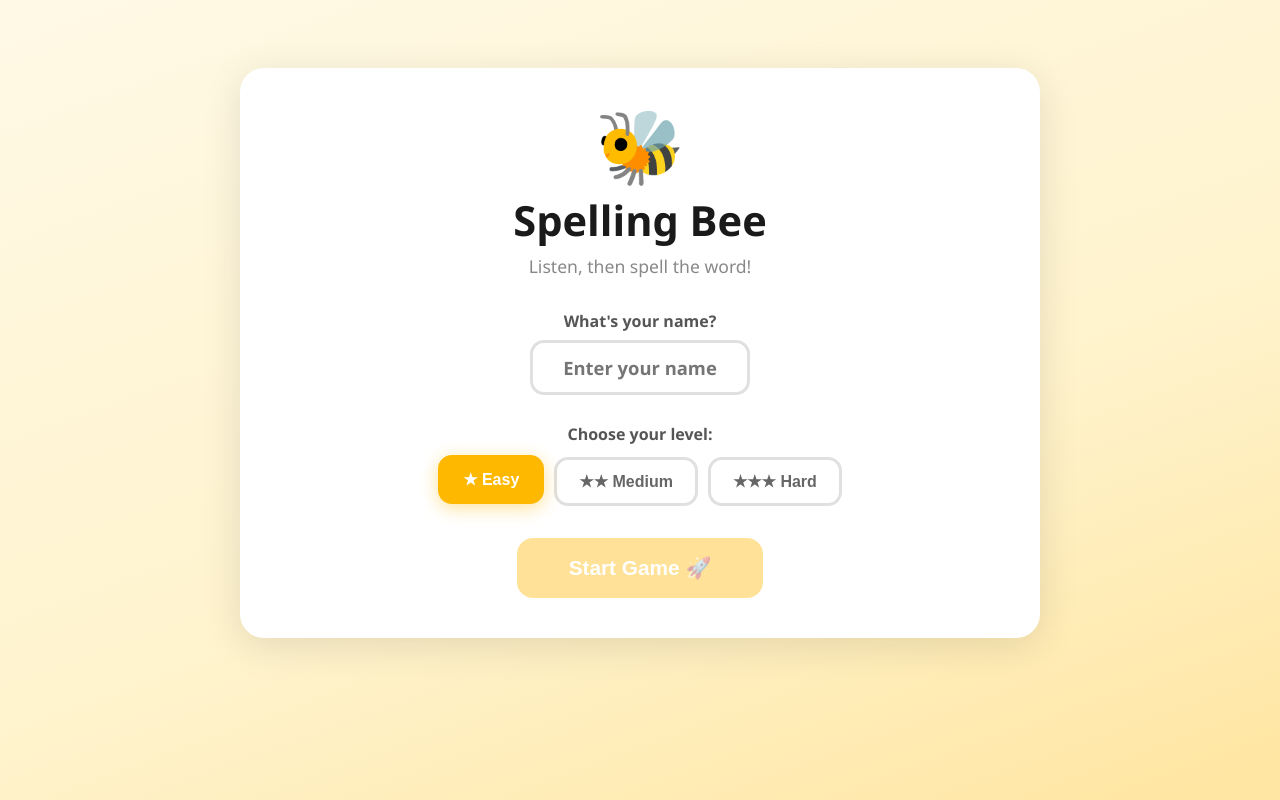
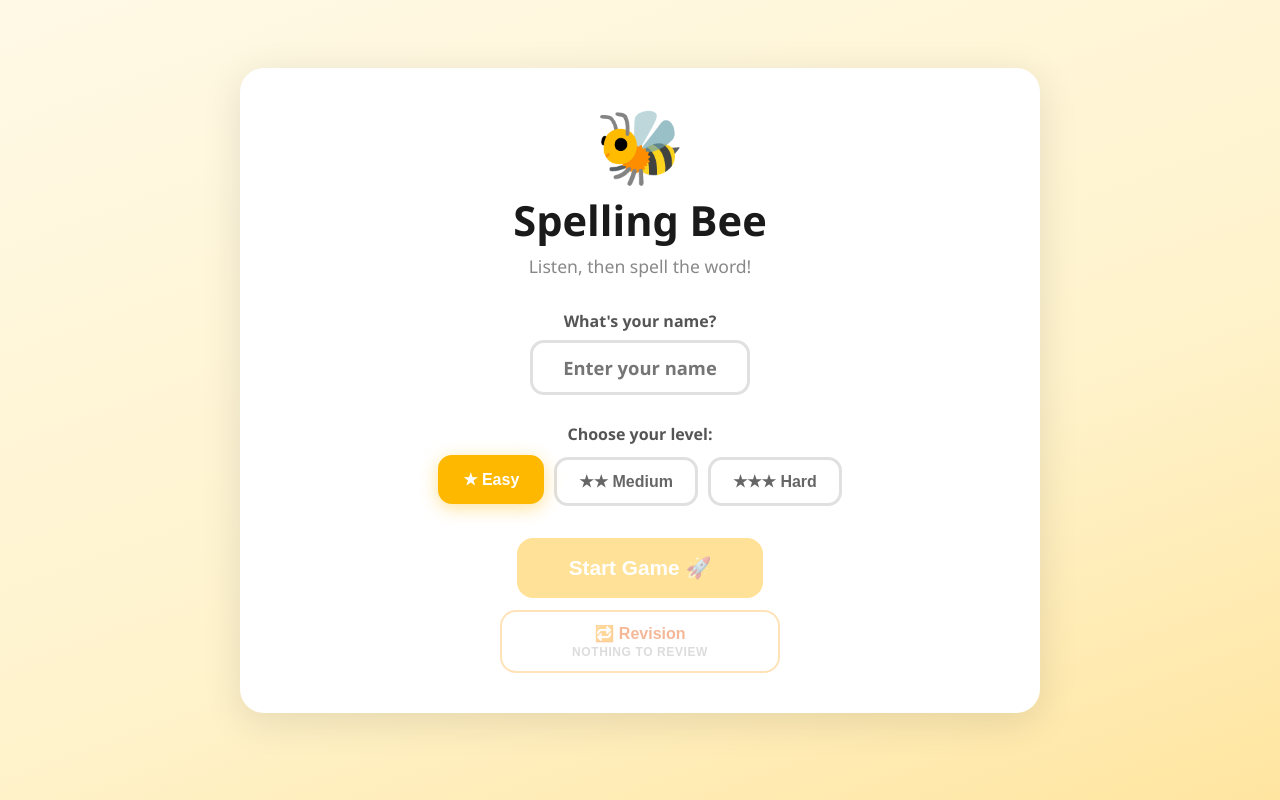
Before and after one commit to GlenKelley/SpellingBee, a React (Vite) app: page / in a window 1280 px wide. Built offline with nearby package versions, Linux system fonts and the light colour scheme.

Commit message:
Updated results page

```diff
--- a/src/App.css
+++ b/src/App.css
@@ -482,6 +482,83 @@ h2 {
   box-shadow: none;
 }
 
+/* ── Start buttons (normal + revision) ── */
+.start-buttons {
+  display: flex;
+  flex-direction: column;
+  align-items: center;
+  gap: 12px;
+  width: 100%;
+}
+
+.btn-revision-start {
+  display: flex;
+  flex-direction: column;
+  align-items: center;
+  gap: 2px;
+  background: #fff;
+  color: #e65100;
+  border: 2px solid #ffb74d;
+  border-radius: 16px;
+  padding: 12px 36px;
+  font-size: 1rem;
+  font-weight: 800;
+  cursor: pointer;
+  transition: all 0.18s;
+  width: 100%;
+  max-width: 280px;
+}
+
+.btn-revision-start:hover:not(:disabled) {
+  background: #fff3e0;
+  border-color: #e65100;
+  transform: translateY(-2px);
+}
+
+.btn-revision-start:disabled {
+  opacity: 0.4;
+  cursor: not-allowed;
+}
+
+.revision-count {
+  font-size: 0.75rem;
+  font-weight: 700;
+  color: #aaa;
+  text-transform: uppercase;
+  letter-spacing: 0.05em;
+}
+
+.btn-revision-start:not(:disabled) .revision-count {
+  color: #e65100;
+}
+
+/* ── Revision badge in game header ── */
+.header-center {
+  display: flex;
+  align-items: center;
+  gap: 8px;
+}
+
+.revision-badge {
+  background: #fff3e0;
+  color: #e65100;
+  border: 1.5px solid #ffb74d;
+  border-radius: 99px;
+  padding: 3px 10px;
+  font-size: 0.72rem;
+  font-weight: 800;
+  text-transform: uppercase;
+  letter-spacing: 0.06em;
+}
+
+/* ── Revision cleared message on complete screen ── */
+.revision-cleared {
+  font-size: 1rem;
+  font-weight: 700;
+  color: #4caf50;
+  margin: 0 0 12px;
+}
+
 /* ── Score group (score + level stats) ── */
 .score-group {
   display: flex;
--- a/src/App.jsx
+++ b/src/App.jsx
@@ -34,6 +34,11 @@ function recordResult(name, word, correct) {
 
 function getUserStats(name) {
   return name ? (loadStats()[name] || {}) : {}
+}
+
+// Returns only words where lastResult === 'incorrect', shuffled
+function buildRevisionQueue(level, userStats) {
+  return shuffle(WORD_LISTS[level].filter(w => userStats[w]?.lastResult === 'incorrect'))
 }
 
 // Returns words ordered: unanswered → last incorrect → last correct (each tier shuffled)
@@ -92,6 +97,7 @@ function Stars({ score, total }) {
 export default function App() {
   const [screen, setScreen]           = useState('welcome')
   const [level, setLevel]             = useState('easy')
+  const [mode, setMode]               = useState('normal')  // 'normal' | 'revision'
   const [wordQueue, setWordQueue]     = useState([])
   const [phase, setPhase]             = useState('idle')
   const [score, setScore]             = useState(0)
@@ -146,17 +152,29 @@ export default function App() {
     localStorage.setItem('spellingbee_name', name)
   }
 
-  function handleStartGame() {
-    if (!userName.trim()) return
-    const stats = getUserStats(userName)
-    setUserStats(stats)
-    setWordQueue(buildWordQueue(level, stats))
+  function startGame(queue, gameMode) {
+    setWordQueue(queue)
+    setMode(gameMode)
     setScore(0)
     setPhase('idle')
     setLastResult(null)
     setLastSpelt('')
     setGameResults([])
     setScreen('game')
+  }
+
+  function handleStartGame() {
+    if (!userName.trim()) return
+    const stats = getUserStats(userName)
+    setUserStats(stats)
+    startGame(buildWordQueue(level, stats), 'normal')
+  }
+
+  function handleStartRevision() {
+    if (!userName.trim()) return
+    const stats = getUserStats(userName)
+    setUserStats(stats)
+    startGame(buildRevisionQueue(level, stats), 'revision')
   }
 
   async function handleHearAgain() {
@@ -210,7 +228,13 @@ export default function App() {
 
   function handleNextWord() {
     cancelSpeech()
-    setWordQueue(buildWordQueue(level, userStats))
+    if (mode === 'revision') {
+      const remaining = buildRevisionQueue(level, userStats)
+      if (remaining.length === 0) { setScreen('complete'); return }
+      setWordQueue(remaining)
+    } else {
+      setWordQueue(buildWordQueue(level, userStats))
+    }
     setPhase('idle')
     setLastResult(null)
     setLastSpelt('')
@@ -219,6 +243,10 @@ export default function App() {
   // ── Screens ──
 
   if (screen === 'welcome') {
+    const incorrectCount = WORD_LISTS[level].filter(
+      w => userStats[w]?.lastResult === 'incorrect'
+    ).length
+
     return (
       <div className="app">
         <div className="card welcome-card">
@@ -258,9 +286,22 @@ export default function App() {
             </div>
           )}
 
-          <button className="btn-primary" onClick={handleStartGame} disabled={!userName.trim()}>
-            Start Game 🚀
-          </button>
+          <div className="start-buttons">
+            <button className="btn-primary" onClick={handleStartGame} disabled={!userName.trim()}>
+              Start Game 🚀
+            </button>
+            <button
+              className="btn-revision-start"
+              onClick={handleStartRevision}
+              disabled={!userName.trim() || incorrectCount === 0}
+              title={incorrectCount === 0 ? 'No incorrect words to revise' : ''}
+            >
+              🔁 Revision
+              {incorrectCount > 0
+                ? <span className="revision-count">{incorrectCount} to review</span>
+                : <span className="revision-count">nothing to review</span>}
+            </button>
+          </div>
         </div>
       </div>
     )
@@ -284,8 +325,17 @@ export default function App() {
     return (
       <div className="app">
         <div className="card complete-card">
-          <div className="bee">🏆</div>
-          <h2>Game Complete!</h2>
+          {mode === 'revision' && lvlIncorrect.length === 0
+            ? <div className="bee">🌟</div>
+            : <div className="bee">🏆</div>}
+          <h2>{mode === 'revision' && lvlIncorrect.length === 0
+            ? 'All Clear!'
+            : 'Game Complete!'}</h2>
+          {mode === 'revision' && lvlIncorrect.length === 0 && (
+            <p className="revision-cleared">
+              All incorrect {LEVEL_INFO[level].label.toLowerCase()} words have been cleared!
+            </p>
+          )}
           <div className="final-score">
             <span className="score-big">{score}</span>
             <span className="score-denom"> / {total}</span>
@@ -352,7 +402,7 @@ export default function App() {
             )}
           </div>
 
-          <button className="btn-primary" onClick={() => setScreen('welcome')}>
+          <button className="btn-primary" onClick={() => { setMode('normal'); setScreen('welcome') }}>
             Play Again 🔄
           </button>
         </div>
@@ -366,8 +416,15 @@ export default function App() {
   return (
     <div className="app">
       <div className="game-header">
-        <span className="progress-text">Word {gameResults.length + 1}</span>
-        <button className="btn-finish" onClick={handleFinishGame}>Finish</button>
+        <span className="progress-text">
+          {mode === 'revision'
+            ? `${wordQueue.length} left to review`
+            : `Word ${gameResults.length + 1}`}
+        </span>
+        <div className="header-center">
+          {mode === 'revision' && <span className="revision-badge">Revision</span>}
+          <button className="btn-finish" onClick={handleFinishGame}>Finish</button>
+        </div>
         <div className="score-group">
           <span className="score-text">Score: {score} ⭐</span>
           <span className="level-stats">
```
